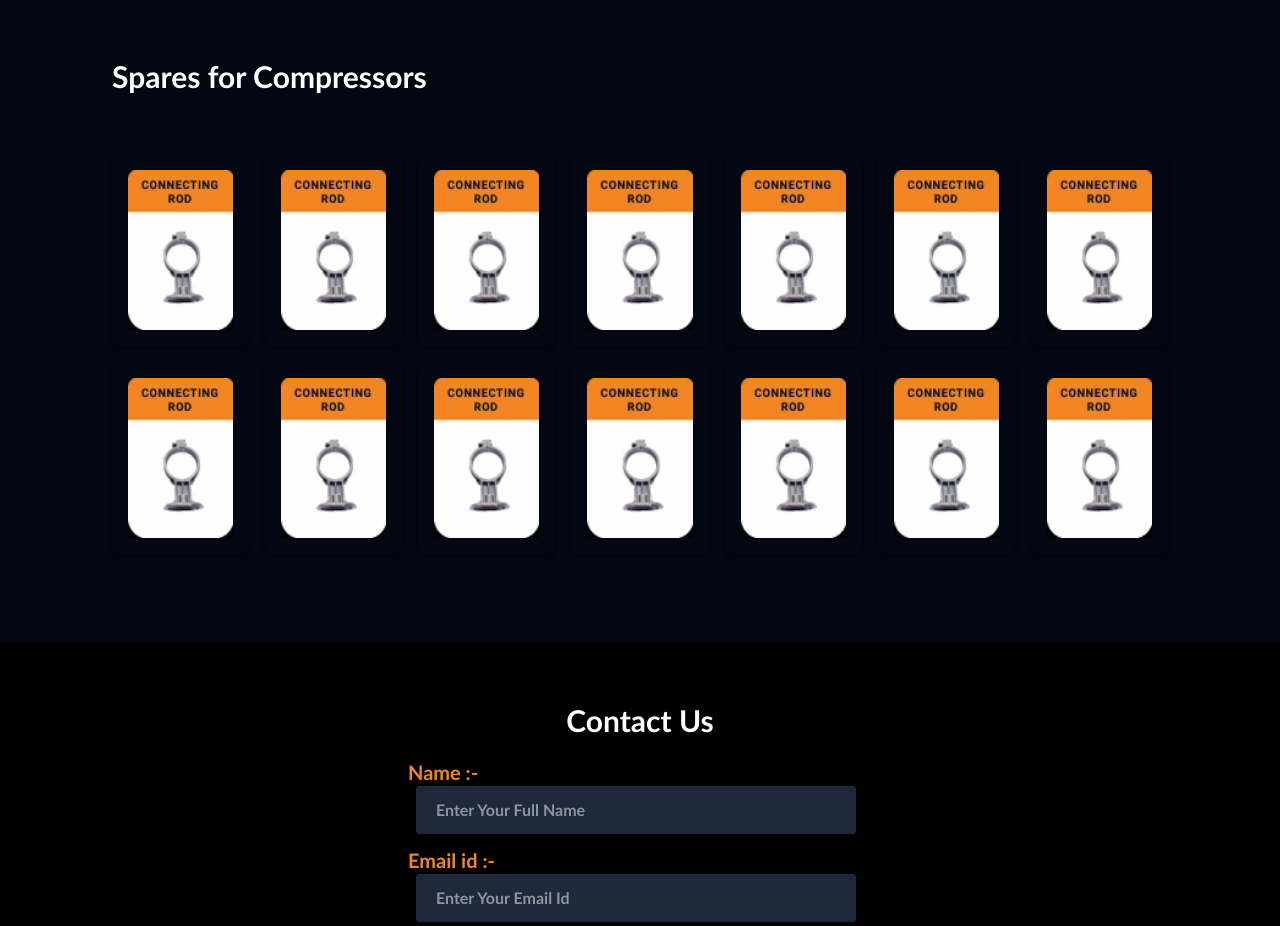
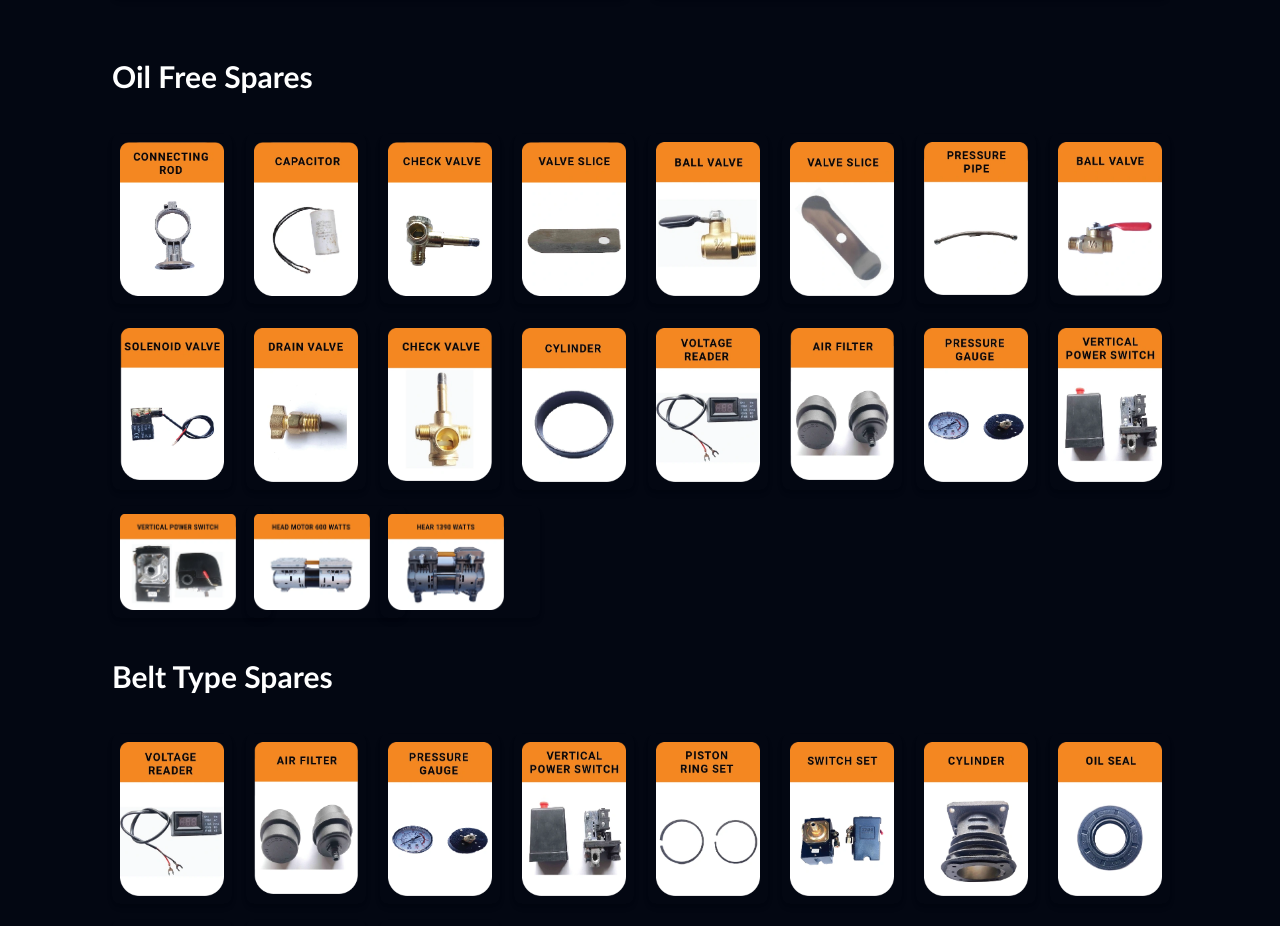
Before and after one commit to Roshan544/TheeFuture, a React (Vite) app: page / in a window 1280 px wide. Shown: the part 3760-4686 px from the top of the page. Built offline with nearby package versions, Linux system fonts and the light colour scheme.

Commit message:
Update Product.jsx

```diff
--- a/src/components/Product.jsx
+++ b/src/components/Product.jsx
@@ -9,9 +9,37 @@ import pic6 from "../../public/MF catalogue-12.webp";
 import pic7 from "../../public/MF catalogue-13.webp";
 import pic8 from "../../public/MF catalogue-14.webp";
 import pic9 from "../../public/MF catalogue-15.webp";
-import pic10 from "../../public/MF catalogue-16.webp";
+import pic10 from "../../public/MF catalogue-15-09.webp";
 import pic11 from "../../public/MF catalogue-17.webp";
-import pic12 from "../../public/MF catalogue-18.1.webp";
+import pic12 from "../../public/MF catalogue-spares-09.webp";
+import pic13 from "../../public/MF catalogue-spares-10.webp";
+import pic14 from "../../public/MF catalogue-spares-11.webp";
+import pic15 from "../../public/MF catalogue-spares-12.webp";
+import pic16 from "../../public/MF catalogue-spares-13.webp";
+import pic17 from "../../public/MF catalogue-spares-14.webp";
+import pic18 from "../../public/MF catalogue-spares-15.webp";
+import pic19 from "../../public/MF catalogue-spares-16.webp";
+import pic20 from "../../public/MF catalogue-spares-17.webp";
+import pic21 from "../../public/MF catalogue-spares-18.webp";
+import pic22 from "../../public/MF catalogue-spares-19.webp";
+import pic23 from "../../public/MF catalogue-spares-20.webp";
+import pic24 from "../../public/MF catalogue-spares-21.webp";
+import pic25 from "../../public/MF catalogue-spares-22.webp";
+import pic26 from "../../public/MF catalogue-spares-23.webp";
+import pic27 from "../../public/MF catalogue-spares-24.webp";
+import pic28 from "../../public/MF catalogue-spares-25.webp";
+import pic29 from "../../public/MF catalogue-spares-26.webp";
+import pic30 from "../../public/MF catalogue-spares-27.webp";
+import pic31 from "../../public/MF catalogue-spares-28.webp";
+import pic32 from "../../public/MF catalogue-spares-29.webp";
+import pic33 from "../../public/MF catalogue-spares-30.webp";
+import pic34 from "../../public/MF catalogue-spares-31.webp";
+import pic35 from "../../public/MF catalogue-spares-32.webp";
+import pic36 from "../../public/MF catalogue-spares-33.webp";
+import pic37 from "../../public/MF catalogue-spares-34.webp";
+import pic38 from "../../public/MF catalogue-spares-35.webp";
+import pic39 from "../../public/MF catalogue-spares-36.webp";
+import pic40 from "../../public/MF catalogue-spares-37.webp";
 
 const Product = () => {
   return (
@@ -55,11 +83,10 @@ const Product = () => {
           </div>
         </div>
 
-
         <h3 className="text-xl md:text-3xl font-semibold mb-4" name="Oil Free">
-        Oil Free
+          Oil Free
         </h3>
-        <div className="mb-12 md:mt-15" >
+        <div className="mb-12 md:mt-15">
           <div className="grid md:grid-cols-2 gap-6">
             <div className="bg-white p-2 md:p-4 shadow-md rounded-lg hover:bg-[#F38522] hover:text-black">
               <img
@@ -130,10 +157,13 @@ const Product = () => {
           </div>
         </div>
 
-        <h3 className="text-xl md:text-3xl font-semibold mb-4" name="Air Blower & Pressure Washer">
-        Air Blower & Pressure Washer
+        <h3
+          className="text-xl md:text-3xl font-semibold mb-4"
+          name="Air Blower & Pressure Washer"
+        >
+          Air Blower & Pressure Washer
         </h3>
-        <div className="mb-15 md:mt-15" >
+        <div className="mb-15 md:mt-15">
           <div className="grid md:grid-cols-2 gap-6">
             <div className="bg-white p-2 md:p-4 shadow-md rounded-lg hover:bg-[#F38522] hover:text-black">
               <img
@@ -162,68 +192,115 @@ const Product = () => {
           </div>
         </div>
 
-        <h3 className="text-xl md:text-3xl font-semibold mb-4" name="Spares for Compressors">
-        Spares for Compressors
+        <h3
+          className="text-xl md:text-3xl font-semibold mb-2"
+          name="Oil Free Spares"
+        >
+          Oil Free Spares
         </h3>
-        <div className="mb-12 md:mt-15" >
-          <div className="grid grid-cols-2 md:grid-cols-7 gap-4">
-            <div className=" p-4 shadow-md rounded-lg hover:text-black">
-              <img src={pic12} alt="Spare Part 1" className="w-30 h-40" />
-              {/* <h4 className="mt-2 text-xl text-white font-bold">Spare Part A</h4> */}
+        <div className="mb-10 md:mt-10">
+          <div className="grid grid-cols-2 xl:grid-cols-8 md:grid-cols-5 gap-4">
+            <div className="p-2 md:p-2 shadow-md rounded-lg hover:text-black w-30 md:w-30 ">
+              <img src={pic12} alt="Air Compressors" className="w-full" />
             </div>
-            <div className=" p-4 shadow-md rounded-lg hover:text-black">
-              <img src={pic12} alt="Spare Part 1" className="w-30 h-40" />
-              {/* <h4 className="mt-2 text-xl text-white font-bold">Spare Part A</h4> */}
+            <div className="p-2 md:p-2 shadow-md rounded-lg hover:text-black w-30 md:w-30 ">
+              <img src={pic13} alt="Air Compressors" className="w-full" />
             </div>
-            <div className=" p-4 shadow-md rounded-lg hover:text-black">
-              <img src={pic12} alt="Spare Part 1" className="w-30 h-40" />
-              {/* <h4 className="mt-2 text-xl text-white font-bold">Spare Part A</h4> */}
+            <div className="p-2 md:p-2 shadow-md rounded-lg hover:text-black w-30 md:w-30 ">
+              <img src={pic14} alt="Air Compressors" className="w-full" />
             </div>
-            <div className=" p-4 shadow-md rounded-lg hover:text-black">
-              <img src={pic12} alt="Spare Part 1" className="w-30 h-40" />
-              {/* <h4 className="mt-2 text-xl text-white font-bold">Spare Part A</h4> */}
+            <div className="p-2 md:p-2 shadow-md rounded-lg hover:text-black w-30 md:w-30 ">
+              <img src={pic15} alt="Air Compressors" className="w-full" />
             </div>
-            <div className=" p-4 shadow-md rounded-lg hover:text-black">
-              <img src={pic12} alt="Spare Part 1" className="w-30 h-40" />
-              {/* <h4 className="mt-2 text-xl text-white font-bold">Spare Part A</h4> */}
+            <div className="p-2 md:p-2 shadow-md rounded-lg hover:text-black w-30 md:w-30 ">
+              <img src={pic16} alt="Air Compressors" className="w-full" />
             </div>
-            <div className=" p-4 shadow-md rounded-lg hover:text-black">
-              <img src={pic12} alt="Spare Part 1" className="w-30 h-40" />
-              {/* <h4 className="mt-2 text-xl text-white font-bold">Spare Part A</h4> */}
+            <div className="p-2 md:p-2 shadow-md rounded-lg hover:text-black w-30 md:w-30 ">
+              <img src={pic17} alt="Air Compressors" className="w-full" />
             </div>
-            <div className=" p-4 shadow-md rounded-lg hover:text-black">
-              <img src={pic12} alt="Spare Part 1" className="w-30 h-40" />
-              {/* <h4 className="mt-2 text-xl text-white font-bold">Spare Part A</h4> */}
+            <div className="p-2 md:p-2 shadow-md rounded-lg hover:text-black w-30 md:w-30 ">
+              <img src={pic18} alt="Air Compressors" className="w-full" />
             </div>
-            <div className=" p-4 shadow-md rounded-lg hover:text-black">
-              <img src={pic12} alt="Spare Part 1" className="w-30 h-40" />
-              {/* <h4 className="mt-2 text-xl text-white font-bold">Spare Part A</h4> */}
+            <div className="p-2 md:p-2 shadow-md rounded-lg hover:text-black w-30 md:w-30 ">
+              <img src={pic19} alt="Air Compressors" className="w-full" />
             </div>
-            <div className=" p-4 shadow-md rounded-lg hover:text-black">
-              <img src={pic12} alt="Spare Part 1" className="w-30 h-40" />
-              {/* <h4 className="mt-2 text-xl text-white font-bold">Spare Part A</h4> */}
+            <div className="p-2 md:p-2 shadow-md rounded-lg hover:text-black w-30 md:w-30 ">
+              <img src={pic20} alt="Air Compressors" className="w-full" />
             </div>
-            <div className=" p-4 shadow-md rounded-lg hover:text-black">
-              <img src={pic12} alt="Spare Part 1" className="w-30 h-40" />
-              {/* <h4 className="mt-2 text-xl text-white font-bold">Spare Part A</h4> */}
+            <div className="p-2 md:p-2 shadow-md rounded-lg hover:text-black w-30 md:w-30 ">
+              <img src={pic21} alt="Air Compressors" className="w-full" />
             </div>
-            <div className=" p-4 shadow-md rounded-lg hover:text-black">
-              <img src={pic12} alt="Spare Part 1" className="w-30 h-40" />
-              {/* <h4 className="mt-2 text-xl text-white font-bold">Spare Part A</h4> */}
+            <div className="p-2 md:p-2 shadow-md rounded-lg hover:text-black w-30 md:w-30 ">
+              <img src={pic22} alt="Air Compressors" className="w-full" />
             </div>
-            <div className=" p-4 shadow-md rounded-lg hover:text-black">
-              <img src={pic12} alt="Spare Part 1" className="w-30 h-40" />
-              {/* <h4 className="mt-2 text-xl text-white font-bold">Spare Part A</h4> */}
+            <div className="p-2 md:p-2 shadow-md rounded-lg hover:text-black w-30 md:w-30 ">
+              <img src={pic23} alt="Air Compressors" className="w-full" />
             </div>
-            <div className=" p-4 shadow-md rounded-lg hover:text-black">
-              <img src={pic12} alt="Spare Part 1" className="w-30 h-40" />
-              {/* <h4 className="mt-2 text-xl text-white font-bold">Spare Part A</h4> */}
+            <div className="p-2 md:p-2 shadow-md rounded-lg hover:text-black w-30 md:w-30 ">
+              <img src={pic27} alt="Air Compressors" className="w-full" />
             </div>
-            <div className=" p-4 shadow-md rounded-lg hover:text-black">
-              <img src={pic12} alt="Spare Part 1" className="w-30 h-40" />
-              {/* <h4 className="mt-2 text-xl text-white font-bold">Spare Part A</h4> */}
+            <div className="p-2 md:p-2 shadow-md rounded-lg hover:text-black w-30 md:w-30 ">
+              <img src={pic28} alt="Air Compressors" className="w-full" />
             </div>
+            <div className="p-2 md:p-2 shadow-md rounded-lg hover:text-black w-30 md:w-30 ">
+              <img src={pic29} alt="Air Compressors" className="w-full" />
+            </div>
+            <div className="p-2 md:p-2 shadow-md rounded-lg hover:text-black w-30 md:w-30 ">
+              <img src={pic30} alt="Air Compressors" className="w-full" />
+            </div>
+            <div className="p-2 md:p-2 md:pr-9 shadow-md rounded-lg hover:text-black w-35 md:w-40">
+              <img src={pic24} alt="Air Compressors" className="w-full" />
+            </div>
+            <div className="p-2 md:p-2 md:pr-9 shadow-md rounded-lg hover:text-black w-35 md:w-40">
+              <img src={pic25} alt="Air Compressors" className="w-full" />
+            </div>
+            <div className="p-2 md:p-2 md:pr-9 shadow-md rounded-lg hover:text-black w-35 md:w-40">
+              <img src={pic26} alt="Air Compressors" className="w-full" />
+            </div>
+          </div>
+        </div>
 
+        <h3
+          className="text-xl md:text-3xl font-semibold mb-2"
+          name="Belt Type Spares"
+        >
+          Belt Type Spares
+        </h3>
+        <div className="mb-10 md:mt-10">
+          <div className="grid grid-cols-2 xl:grid-cols-8 md:grid-cols-6  gap-4">
+            <div className="p-2 md:p-2 shadow-md rounded-lg hover:text-black w-30 md:w-30 ">
+              <img src={pic27} alt="Air Compressors" className="w-full" />
+            </div>
+            <div className="p-2 md:p-2 shadow-md rounded-lg hover:text-black w-30 md:w-30 ">
+              <img src={pic28} alt="Air Compressors" className="w-full" />
+            </div>
+            <div className="p-2 md:p-2 shadow-md rounded-lg hover:text-black w-30 md:w-30 ">
+              <img src={pic29} alt="Air Compressors" className="w-full" />
+            </div>
+            <div className="p-2 md:p-2 shadow-md rounded-lg hover:text-black w-30 md:w-30 ">
+              <img src={pic30} alt="Air Compressors" className="w-full" />
+            </div>
+            <div className="p-2 md:p-2 shadow-md rounded-lg hover:text-black w-30 md:w-30 ">
+              <img src={pic31} alt="Air Compressors" className="w-full" />
+            </div>
+            <div className="p-2 md:p-2 shadow-md rounded-lg hover:text-black w-30 md:w-30 ">
+              <img src={pic32} alt="Air Compressors" className="w-full" />
+            </div>
+            <div className="p-2 md:p-2 shadow-md rounded-lg hover:text-black w-30 md:w-30 ">
+              <img src={pic33} alt="Air Compressors" className="w-full" />
+            </div>
+            <div className="p-2 md:p-2 shadow-md rounded-lg hover:text-black w-30 md:w-30 ">
+              <img src={pic34} alt="Air Compressors" className="w-full" />
+            </div>
+            <div className="p-2 md:p-2 shadow-md rounded-lg hover:text-black w-30 md:w-30 ">
+              <img src={pic35} alt="Air Compressors" className="w-full" />
+            </div>
+            <div className="p-2 md:p-2 shadow-md rounded-lg hover:text-black w-30 md:w-30 ">
+              <img src={pic36} alt="Air Compressors" className="w-full" />
+            </div>
+            <div className="p-2 md:p-2 shadow-md rounded-lg hover:text-black w-30 md:w-30 ">
+              <img src={pic37} alt="Air Compressors" className="w-full" />
+            </div>
           </div>
         </div>
       </section>
```
